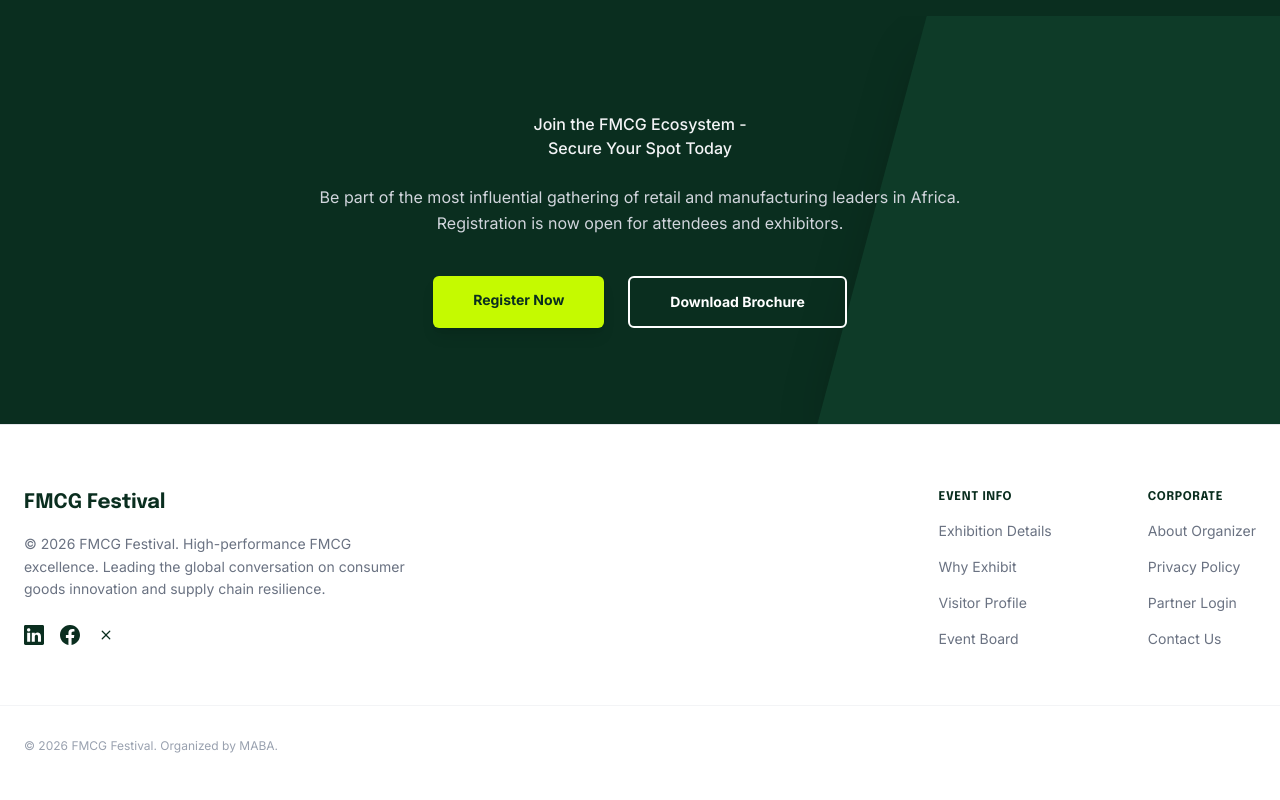
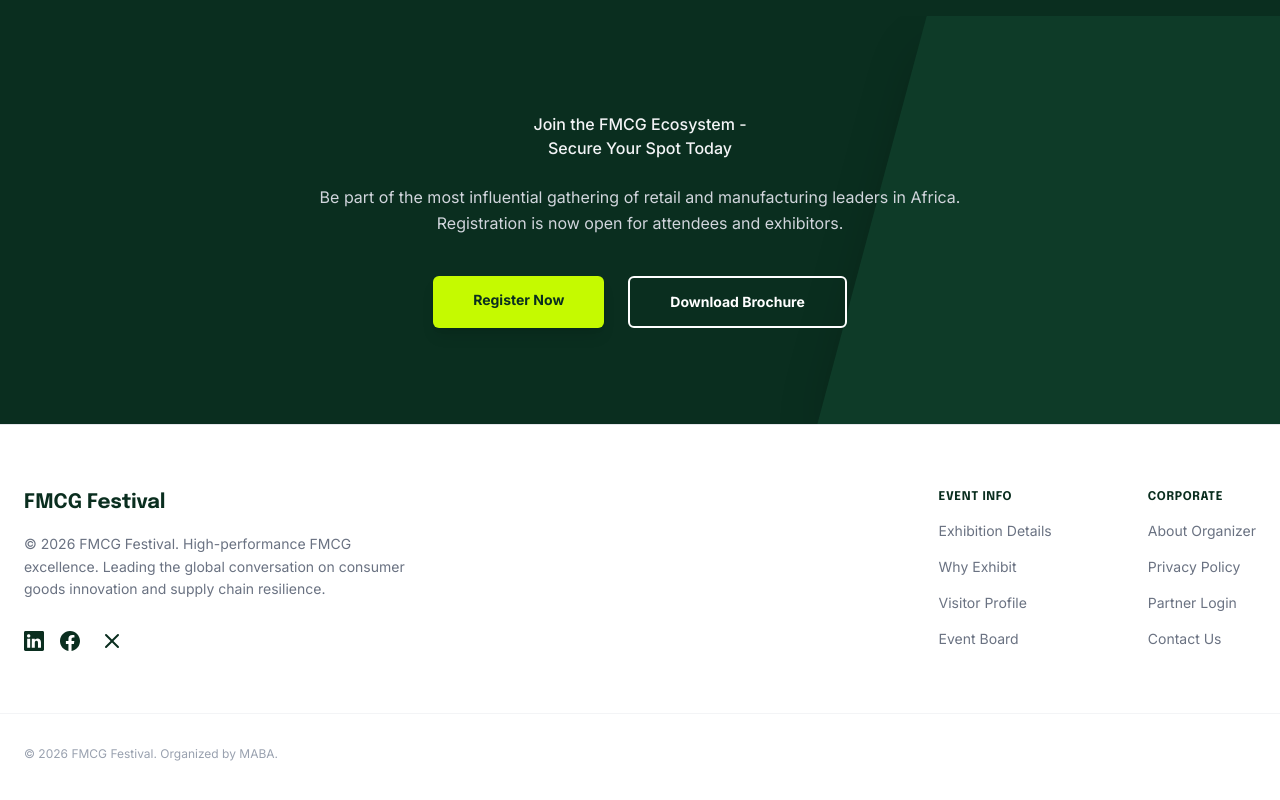
Before and after one commit to Lampnet-Technologies/fmcg-festival, a Next.js app: page / in a window 1280 px wide. Shown: the part 6629-7429 px from the top of the page. Built offline with nearby package versions, Linux system fonts and the light colour scheme; no server answers.

Commit message:
Made the X icon bolder

```diff
--- a/components/Footer.tsx
+++ b/components/Footer.tsx
@@ -19,7 +19,7 @@ export function Footer() {
           <div className="flex items-center space-x-4 text-[#0A2E1F]">
             <BsLinkedin className="w-5 h-5 cursor-pointer transition-colors" />
             <BsFacebook className="w-5 h-5 cursor-pointer transition-colors" />
-            <BsX className="w-5 h-5 cursor-pointer transition-colors" />
+            <BsX className="w-8 h-8 cursor-pointer transition-colors font-bold" />
           </div>
         </div>
 
```
